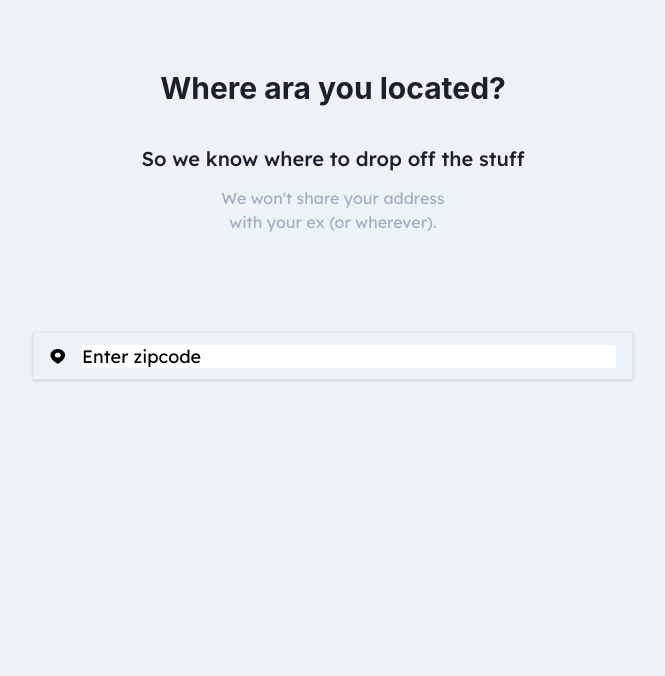
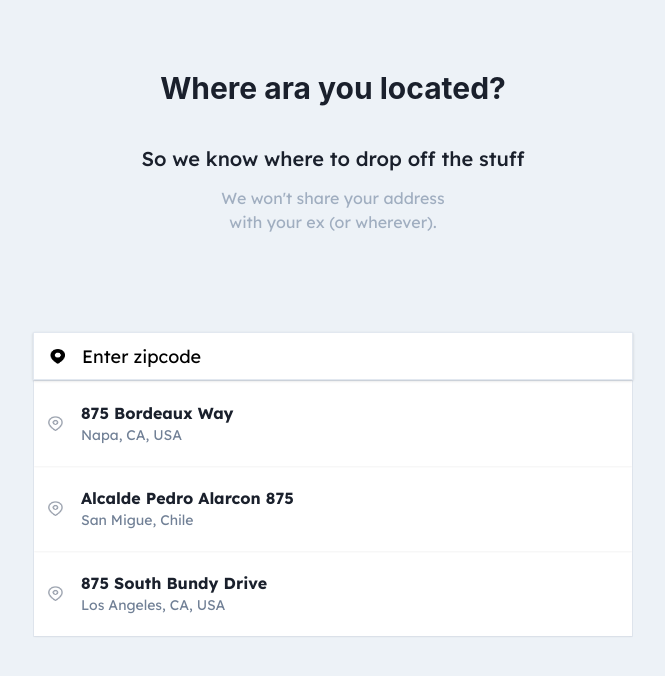
Before and after one commit to rpalaciosg/searchs-googlemaps-autocomplete, a React (Vite) app: page / in a window 1280 px wide. Shown: the top 676 px of the page, without its empty margins (307-972 px from the left). Built offline with nearby package versions, Linux system fonts and the light colour scheme.

Commit message:
feat: create autocomplete results component (#12)
* feat: create autocomplete results component

* feat: Create autocomplete results component

```diff
--- a/package.json
+++ b/package.json
@@ -4,10 +4,10 @@
   "version": "0.0.0",
   "type": "module",
   "scripts": {
-    "dev": "vite",
+    "dev": "env NO_ESLINT=1 vite",
     "build": "tsc && vite build",
     "lint": "eslint src --ext ts,tsx --report-unused-disable-directives --max-warnings 0",
-    "lint:fix": "eslint --fix .",
+    "lint:fix": "eslint --fix --cache ./src",
     "preview": "vite preview"
   },
   "dependencies": {
--- a/src/App.tsx
+++ b/src/App.tsx
@@ -1,5 +1,6 @@
 import "./assets/styles/App.css";
 
+import { AutocompleteResults } from "./sections/AutocompleteResults/AutocompleteResults";
 import { Header } from "./sections/Header/Header";
 import { Search } from "./sections/Search/Search";
 
@@ -8,6 +9,7 @@ function App() {
 		<div className="App">
 			<Header />
 			<Search />
+			<AutocompleteResults />
 		</div>
 	);
 }
--- /dev/null
+++ b/src/sections/AutocompleteResults/AutocompleteResults.tsx
@@ -0,0 +1,57 @@
+import { Box, Flex, ListItem, Text, UnorderedList } from "@chakra-ui/react";
+import { useState } from "react";
+
+import mapPinGray from "./../../assets/icons/map-pin-gray.png";
+
+interface Location {
+	id: number;
+	direction: string;
+	city: string;
+}
+
+interface AutocompleteResultsProps {
+	results: Location[]; // Lista de resultados a mostrar
+	onItemClick: (item: string) => void; // Función a ejecutar cuando se hace clic en un item
+}
+export function AutocompleteResults({
+	results,
+}: // onItemClick,
+AutocompleteResultsProps): JSX.Element {
+	const [filter, setFilter] = useState("");
+	results = [
+		{ id: 1, direction: "875 Bordeaux Way", city: "Napa, CA, USA" },
+		{ id: 2, direction: "Alcalde Pedro Alarcon 875", city: "San Migue, Chile" },
+		{ id: 3, direction: "875 South Bundy Drive", city: "Los Angeles, CA, USA" },
+	];
+
+	// const filteredResults = results.filter(function (result) {
+	// 	return result.toLowerCase().includes(filter.toLowerCase());
+	// });
+	// const items = results.map((item) => <ListItem>{item.name}</ListItem>);
+
+	return (
+		<Box maxW="600px" margin="auto" borderWidth={1} borderRadius="0" bg="white">
+			<UnorderedList maxW="600px" margin="auto" bg="white" styleType="none">
+				{results.map((result) => (
+					<ListItem key={result.id} boxShadow="sm" px={1} py={5}>
+						<Flex alignItems={"center"}>
+							<Box mr={2} px={2.5}>
+								<img
+									src={mapPinGray}
+									alt="map pin icon gray"
+									style={{ height: "15px", width: "15px", display: "block", margin: "0 auto" }}
+								/>
+							</Box>
+							<Box display={"flex"} flexDirection={"column"} alignItems={"flex-start"}>
+								<Text fontWeight="bold">{result.direction}</Text>
+								<Text fontSize="sm" color="gray.500">
+									{result.city}
+								</Text>
+							</Box>
+						</Flex>
+					</ListItem>
+				))}
+			</UnorderedList>
+		</Box>
+	);
+}
--- a/src/sections/Search/Search.tsx
+++ b/src/sections/Search/Search.tsx
@@ -11,6 +11,7 @@ export function Search() {
 				_placeholder={{ color: "black", bg: "white" }}
 				fontSize="md"
 				boxShadow="base"
+				bg="white"
 			>
 				<InputLeftElement pointerEvents="none">
 					<img
@@ -25,8 +26,10 @@ export function Search() {
 					_placeholder={{ color: "black", bg: "white" }}
 					size="lg"
 					borderRadius="0"
-					paddingX="4"
-					paddingY="4"
+					// paddingX="4"
+					px={4}
+					// paddingY="4"
+					py={4}
 				/>
 			</InputGroup>
 		</Stack>
```
